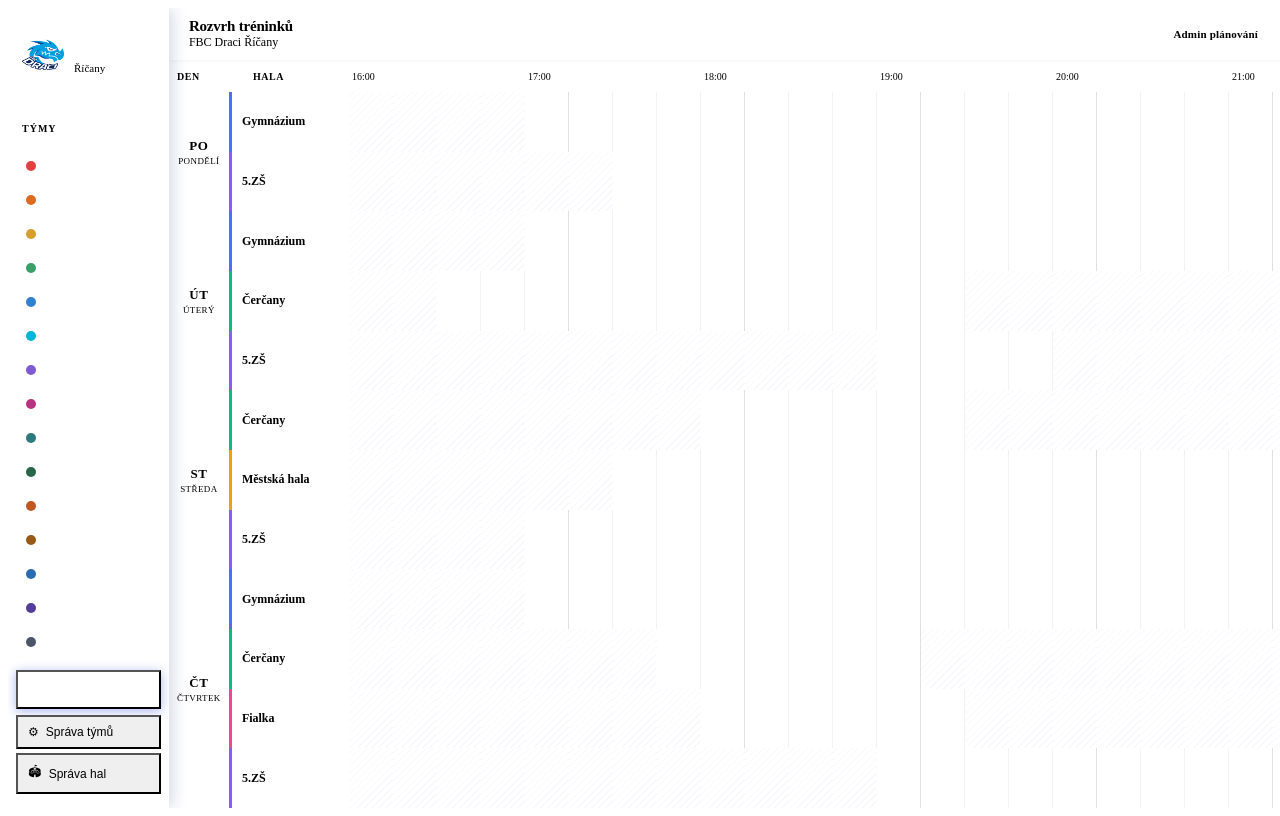
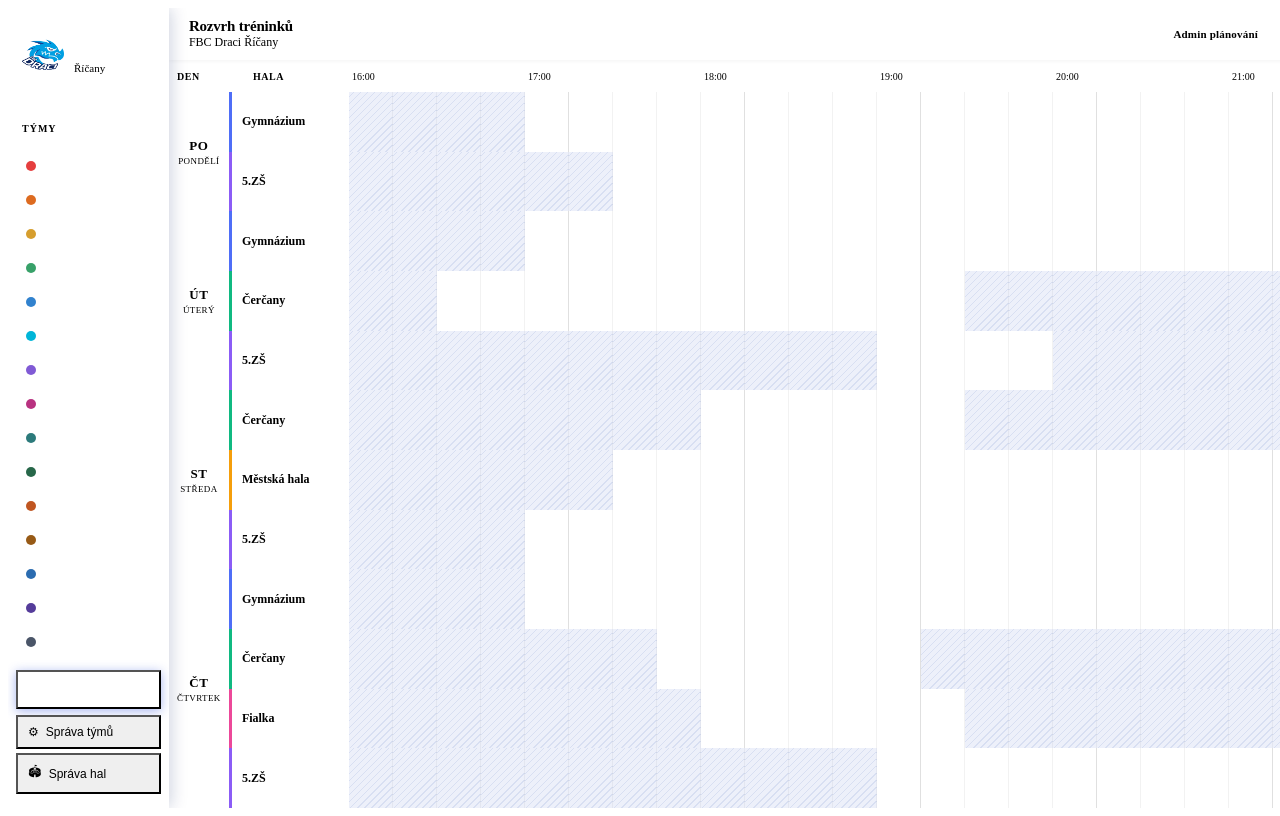
Before and after one commit to mrazek4/draci-schedule, a React (Vite) app: page / in a window 1280 px wide. Built offline with nearby package versions, Linux system fonts and the light colour scheme; the HTML template or start-up script is replaced by a standard one.

Commit message:
Make unavailable time slots more visually distinct
Replace near-invisible blue tint with solid blue-grey diagonal stripes

Co-Authored-By: Claude Sonnet 4.6 <noreply@anthropic.com>

```diff
--- a/src/components/calendar/CalendarGrid.css
+++ b/src/components/calendar/CalendarGrid.css
@@ -189,12 +189,12 @@
   cursor: default;
   background: repeating-linear-gradient(
     -45deg,
-    transparent,
-    transparent 4px,
-    rgba(38, 71, 217, 0.04) 4px,
-    rgba(38, 71, 217, 0.04) 5px
+    #edf0fa,
+    #edf0fa 4px,
+    #d8dff2 4px,
+    #d8dff2 5px
   ) !important;
-  border-right-color: transparent !important;
+  border-right-color: rgba(0, 0, 0, 0.04) !important;
 }
 
 .time-slot--available {
```
